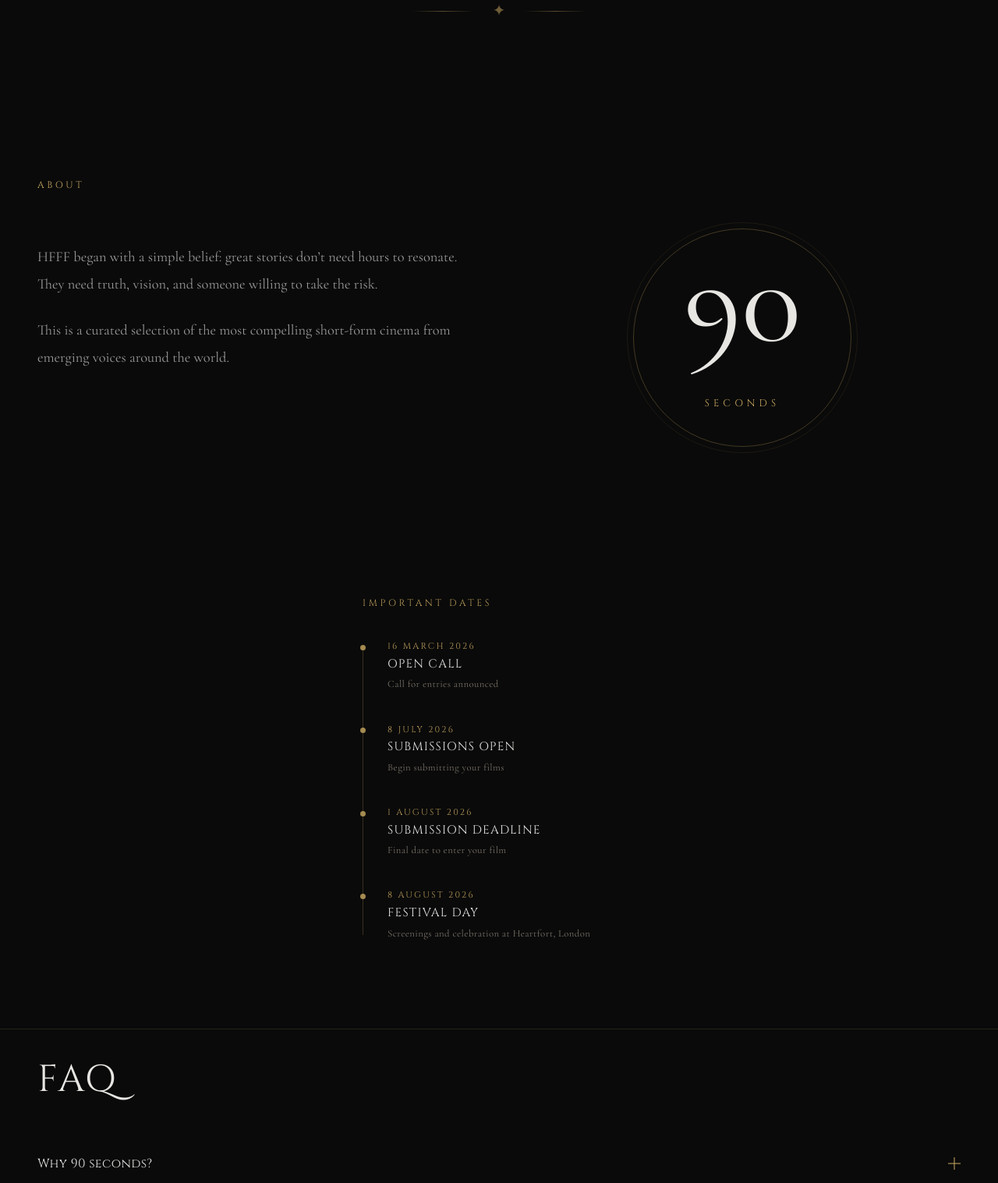
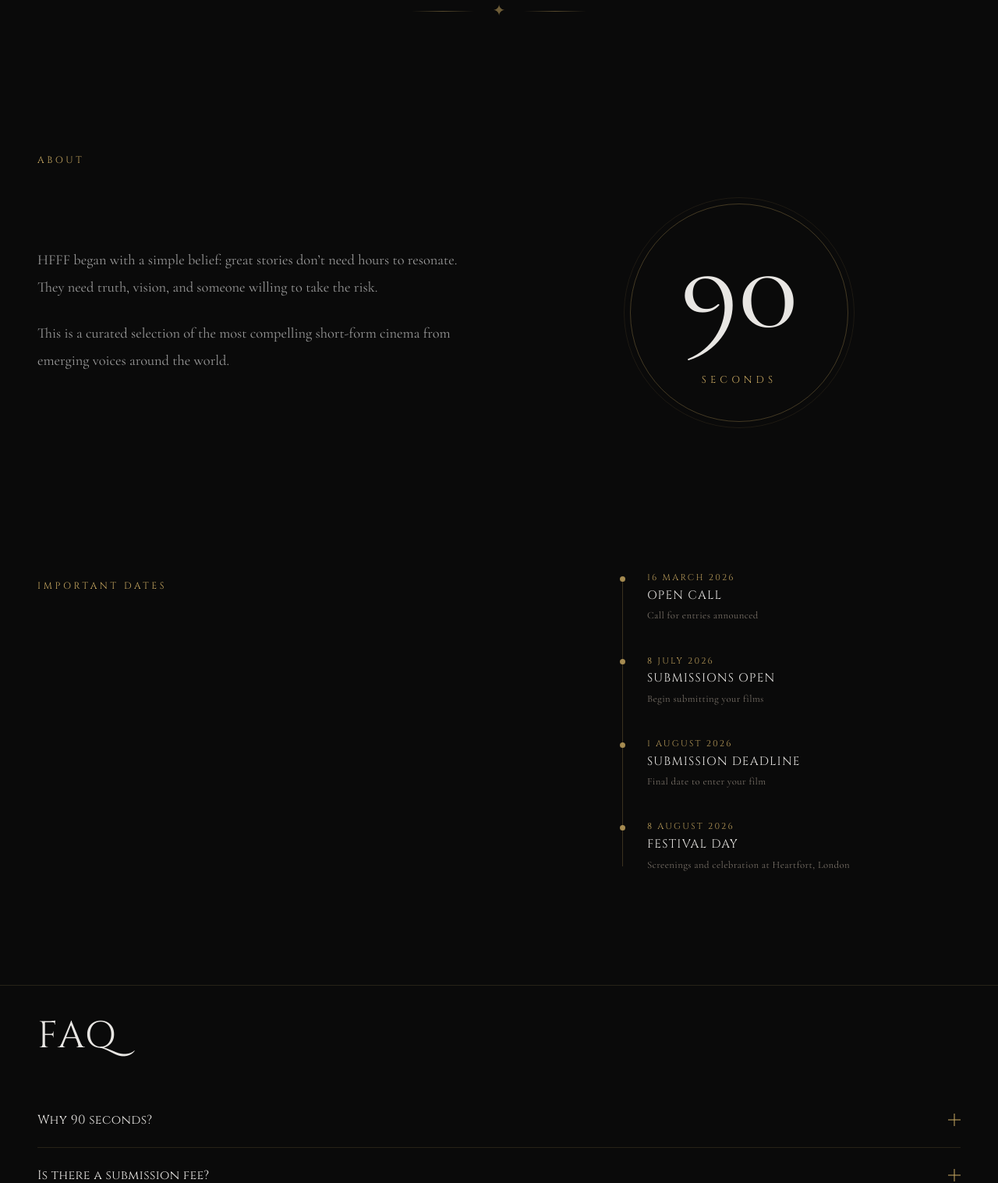
Before and after one commit to sirodoht/filmfestival, a Django app: page / in a window 1280 px wide. Shown: the part 2621-4138 px from the top of the page at 78% size. Run offline with Django 5.2, Linux system fonts and the light colour scheme.

Commit message:
fix: improve spacing and alignment for About and Dates sections

```diff
--- a/main/templates/main/index.html
+++ b/main/templates/main/index.html
@@ -93,8 +93,8 @@
 
     <div class="important-dates-section" id="dates">
         <div class="important-dates-inner">
-            <div class="important-dates-label">Important Dates</div>
-
+            <h2 class="important-dates-label">Important Dates</h2>
+            <div class="timeline-wrapper">
                 <div class="timeline">
                     <div class="timeline-item">
                         <div class="timeline-dot"></div>
@@ -122,6 +122,7 @@
                         <div class="timeline-date">8 August 2026</div>
                         <div class="timeline-title">Festival Day</div>
                         <div class="timeline-description">Screenings and celebration at Heartfort, London</div>
+                    </div>
                 </div>
             </div>
         </div>
--- a/main/templates/main/layout.html
+++ b/main/templates/main/layout.html
@@ -514,14 +514,14 @@
         /* Festival Info Section */
         .festival-info {
             margin-top: 0;
-            padding: 8rem 0;
+            padding: 6rem 0;
             text-align: left;
             width: 100%;
             background: #0a0a0a;
         }
         @media (max-width: 768px) {
             .festival-info {
-                padding: 5rem 0;
+                padding: 4rem 0;
             }
         }
 
@@ -549,8 +549,8 @@
         .festival-info-content {
             display: grid;
             grid-template-columns: 1fr 1fr;
-            gap: 4rem;
-            align-items: start;
+            gap: 3rem;
+            align-items: center;
         }
         @media (max-width: 768px) {
             .festival-info-content {
@@ -639,9 +639,9 @@
 
         .stat-timer .stat-number {
             font-size: clamp(6rem, 14vw, 10rem);
-            margin-bottom: 0.5rem;
+            margin-bottom: 0;
             font-weight: 300;
-            transform: translateY(-36px);
+            transform: translateY(-20px);
         }
         @media (max-width: 768px) {
             .stat-timer .stat-number {
@@ -653,30 +653,36 @@
             font-size: 0.8rem;
             letter-spacing: 0.4em;
             color: #c9a962;
+            margin-top: 12px;
         }
 
         /* Important Dates Section */
         .important-dates-section {
             margin-top: 0;
-            padding: 4rem 0;
+            padding: 6rem 0;
             text-align: left;
             width: 100%;
         }
         @media (max-width: 768px) {
             .important-dates-section {
-                margin-top: 0;
-                padding: 3rem 0;
+                padding: 4rem 0;
             }
         }
 
         .important-dates-inner {
-            max-width: 350px;
+            max-width: 1200px;
             margin: 0 auto;
             padding: 0 3rem;
+            display: grid;
+            grid-template-columns: 1fr 1fr;
+            gap: 2rem;
+            align-items: start;
         }
         @media (max-width: 768px) {
             .important-dates-inner {
                 padding: 0 1.5rem;
+                grid-template-columns: 1fr;
+                gap: 2rem;
             }
         }
 
@@ -684,14 +690,19 @@
             font-size: 0.75rem;
             letter-spacing: 0.3em;
             color: #c9a962;
-            margin-bottom: 2.5rem;
+            margin-bottom: 3rem;
             text-transform: uppercase;
-            opacity: 0.9;
+            font-weight: 400;
         }
         @media (max-width: 768px) {
             .important-dates-label {
                 margin-bottom: 2rem;
             }
+        }
+
+        .timeline-wrapper {
+            display: flex;
+            justify-content: center;
         }
 
         .timeline {
```
Lines whose indentation alone changed are shown as unchanged.
